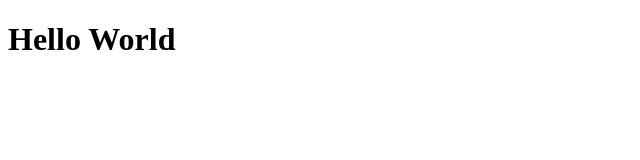
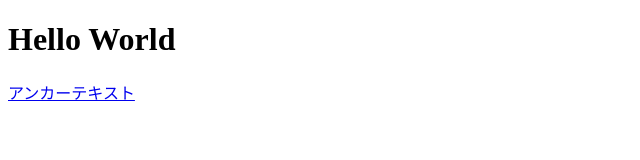
Before and after one commit to nobidora2020/site, a plain HTML site: page home.html in a window 1280 px wide. Shown: the whole page, without its empty margins (0-640 px from the left). Drawn offline with Linux system fonts and the light colour scheme.

Commit message:
Update home.html

```diff
--- a/home.html
+++ b/home.html
@@ -1,6 +1,12 @@
 <!DOCTYPE html>
 <html>
-<body>
-<h1>Hello World</h1>
-</body>
+
+  <body>
+
+  <h1>Hello World</h1>
+
+    <a href="https://www.homepage-tukurikata.com/hp/link.html">アンカーテキスト</a>
+
+
+  </body>
 </html>
```
